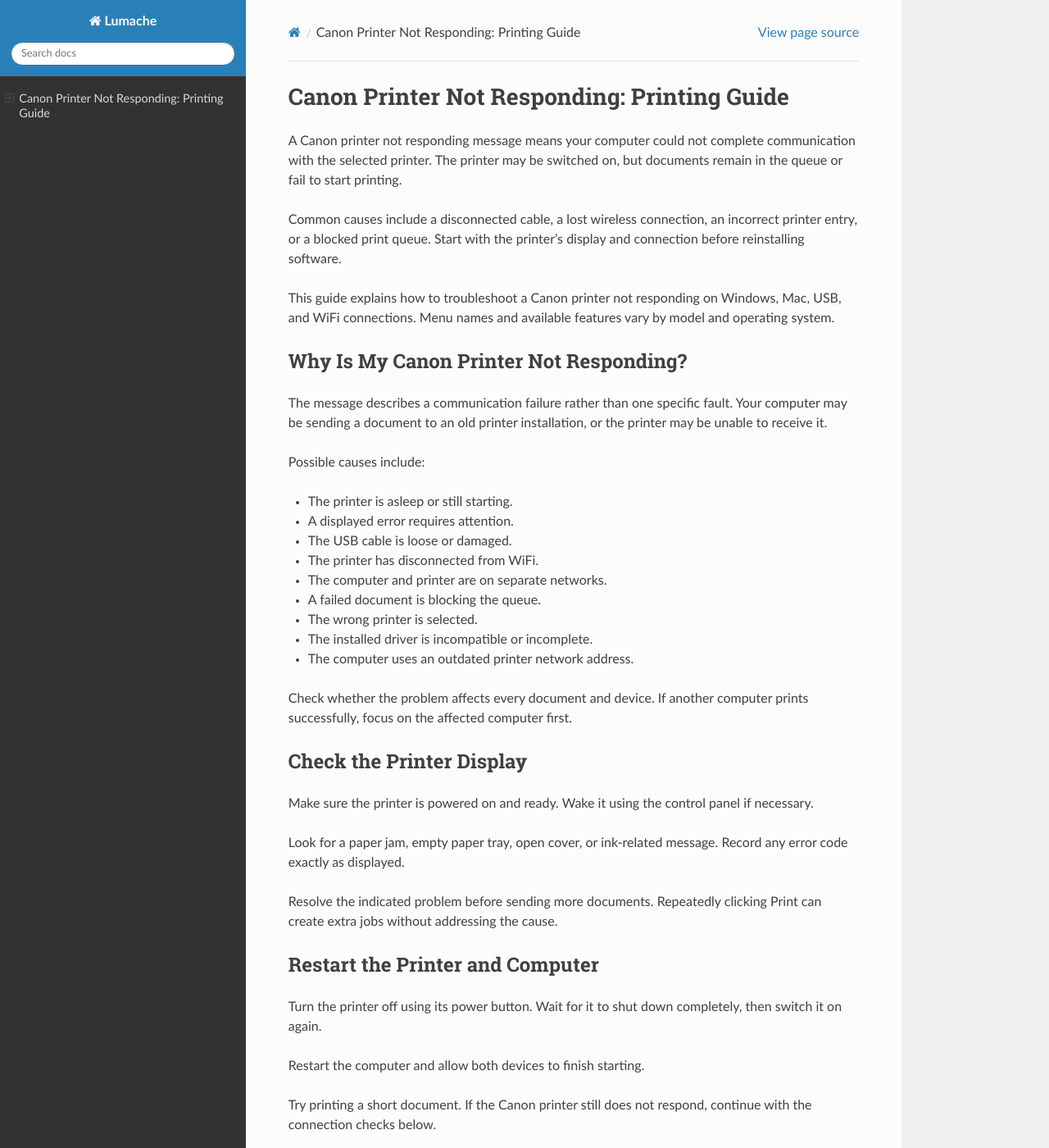
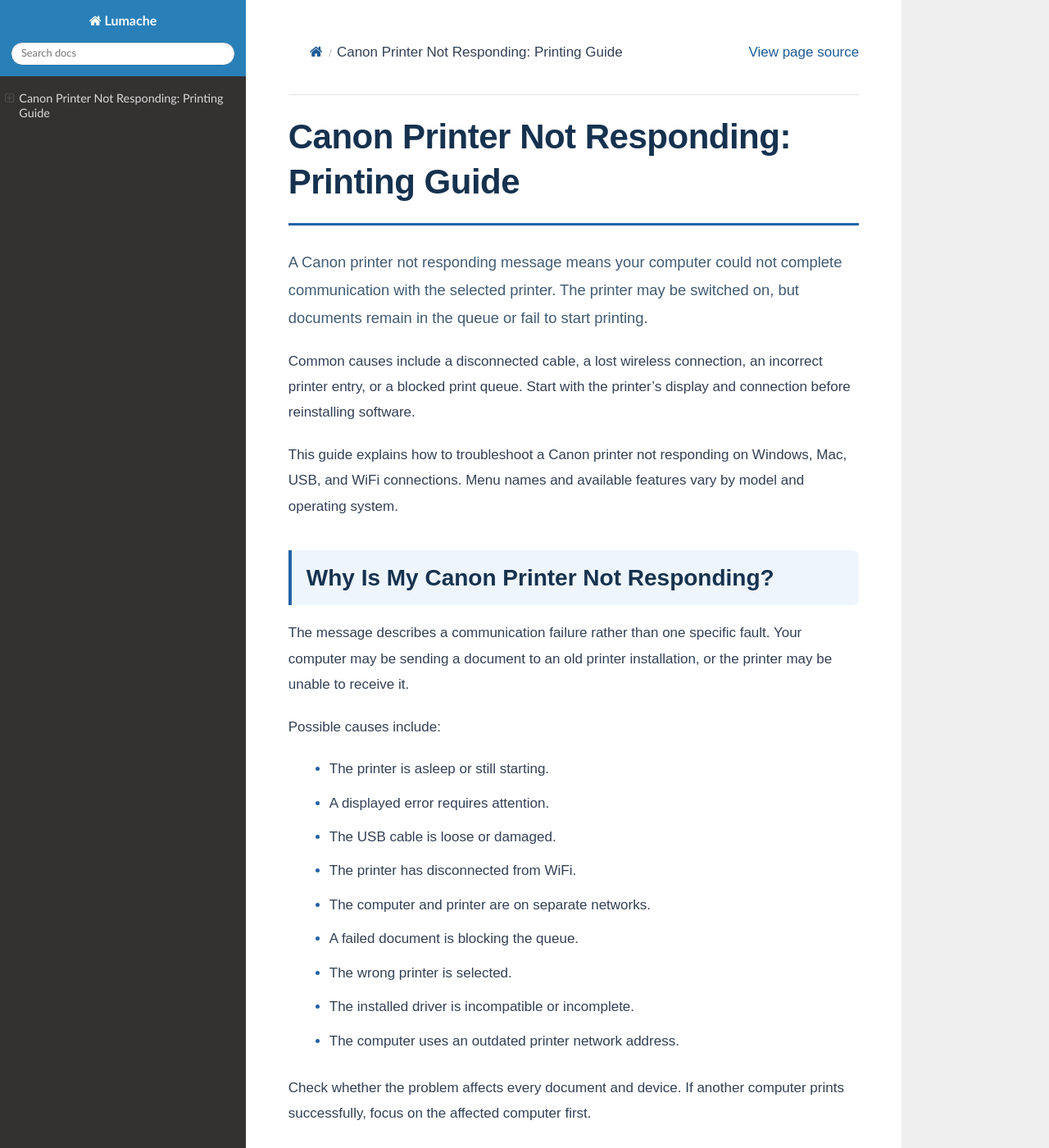
Before and after one commit to instantfast/printnotrespondingtales, a Sphinx documentation site: the page built from docs/source/index.rst, in a window 1280 px wide and 1400 px high. Shown: the whole window at 82% size. Built offline with Sphinx 7.4.7 and the Read the Docs theme 3.1.0, drawn with Linux system fonts in a browser that asks for light colours.

Commit message:
Update conf.py

```diff
--- a/docs/source/conf.py
+++ b/docs/source/conf.py
@@ -33,3 +33,193 @@
 
 # -- Options for EPUB output
 epub_show_urls = 'footnote'
+
+# Article styling — automatically creates custom.css
+from pathlib import Path
+
+_article_static = Path(__file__).resolve().parent / "_static"
+_article_static.mkdir(parents=True, exist_ok=True)
+
+_article_css = """
+/* Article text */
+div.body,
+.rst-content,
+.bd-article {
+    color: #334155;
+    font-family: Arial, Helvetica, sans-serif;
+    font-size: 17px;
+    line-height: 1.85;
+    overflow-wrap: break-word;
+}
+
+div.body,
+.wy-nav-content {
+    background: #ffffff;
+}
+
+/* Main heading */
+:is(div.body, .rst-content, .bd-article) h1 {
+    margin: 0 0 28px;
+    padding-bottom: 22px;
+    border-bottom: 3px solid #2563a6;
+    color: #16324f;
+    font-family: Arial, Helvetica, sans-serif;
+    font-size: clamp(29px, 4vw, 42px);
+    font-weight: 700;
+    line-height: 1.3;
+    letter-spacing: -0.5px;
+}
+
+/* Section headings */
+:is(div.body, .rst-content, .bd-article) h2 {
+    margin: 38px 0 18px;
+    padding: 14px 18px;
+    border-left: 4px solid #2563a6;
+    border-radius: 0 8px 8px 0;
+    background: #eef5fc;
+    color: #16324f;
+    font-family: Arial, Helvetica, sans-serif;
+    font-size: clamp(23px, 3vw, 28px);
+    font-weight: 700;
+    line-height: 1.4;
+}
+
+/* Subheadings and FAQ questions */
+:is(div.body, .rst-content, .bd-article) h3 {
+    margin: 28px 0 12px;
+    color: #224f78;
+    font-family: Arial, Helvetica, sans-serif;
+    font-size: 21px;
+    font-weight: 700;
+    line-height: 1.5;
+}
+
+:is(div.body, .rst-content, .bd-article) h4 {
+    margin: 24px 0 12px;
+    color: #224f78;
+    font-size: 19px;
+    line-height: 1.5;
+}
+
+/* Paragraphs */
+:is(div.body, .rst-content, .bd-article) p {
+    margin: 0 0 20px;
+    font-size: inherit;
+    line-height: 1.85;
+}
+
+:is(div.body, .rst-content, .bd-article) h1 + p {
+    color: #425b72;
+    font-size: 1.08em;
+}
+
+/* Lists */
+:is(div.body, .rst-content, .bd-article) ul,
+:is(div.body, .rst-content, .bd-article) ol {
+    margin: 18px 0 26px;
+    padding-left: 26px;
+}
+
+:is(div.body, .rst-content, .bd-article) li {
+    margin-bottom: 10px;
+    line-height: 1.8;
+}
+
+:is(div.body, .rst-content, .bd-article) li > p {
+    margin-bottom: 8px;
+}
+
+:is(div.body, .rst-content, .bd-article) li::marker {
+    color: #2563a6;
+}
+
+/* Links */
+:is(div.body, .rst-content, .bd-article) a {
+    color: #205c96;
+    text-underline-offset: 3px;
+}
+
+:is(div.body, .rst-content, .bd-article) a:hover {
+    color: #153e65;
+}
+
+:is(div.body, .rst-content, .bd-article) a:focus-visible {
+    outline: 3px solid #2563a6;
+    outline-offset: 4px;
+}
+
+:is(div.body, .rst-content, .bd-article) a.headerlink {
+    font-size: 0.7em;
+    text-decoration: none;
+}
+
+/* Images and code */
+:is(div.body, .rst-content, .bd-article) img {
+    max-width: 100%;
+    height: auto;
+    border-radius: 8px;
+}
+
+:is(div.body, .rst-content, .bd-article) pre {
+    max-width: 100%;
+    padding: 18px;
+    overflow-x: auto;
+    border: 1px solid #dce5ef;
+    border-radius: 8px;
+    background: #f5f8fc;
+    line-height: 1.6;
+}
+
+:is(div.body, .rst-content, .bd-article) section {
+    scroll-margin-top: 28px;
+}
+
+/* Mobile */
+@media (max-width: 767px) {
+    div.body,
+    .rst-content,
+    .bd-article {
+        font-size: 16px;
+    }
+
+    .wy-nav-content {
+        padding: 24px 18px;
+    }
+
+    :is(div.body, .rst-content, .bd-article) h1 {
+        margin-bottom: 22px;
+        padding-bottom: 18px;
+    }
+
+    :is(div.body, .rst-content, .bd-article) h2 {
+        margin-top: 28px;
+        padding: 12px 14px;
+    }
+
+    :is(div.body, .rst-content, .bd-article) h3 {
+        font-size: 20px;
+    }
+
+    :is(div.body, .rst-content, .bd-article) p {
+        line-height: 1.75;
+    }
+}
+"""
+
+(_article_static / "custom.css").write_text(
+    _article_css,
+    encoding="utf-8",
+)
+
+# Preserve existing settings and register the stylesheet
+html_static_path = list(globals().get("html_static_path", []))
+if "_static" not in html_static_path:
+    html_static_path.append("_static")
+
+html_css_files = list(globals().get("html_css_files", []))
+if not any(
+    (item[0] if isinstance(item, (tuple, list)) else item)
+    == "custom.css"
+    for item in html_css_files
+):
+    html_css_files.append("custom.css")
```
